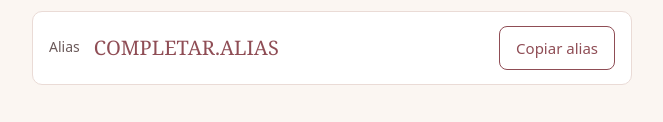
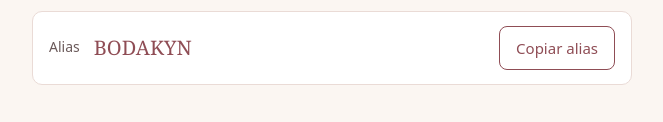
Before and after one commit to nehemias-lezcano/Recordatorio, a plain HTML site: page index.html in a window 1280 px wide. Shown: the part 1833-1955 px from the top of the page, without its empty margins (308-971 px from the left). Drawn offline with Linux system fonts and the light colour scheme.

Commit message:
Update index.html

```diff
--- a/index.html
+++ b/index.html
@@ -281,7 +281,7 @@ const CIVIL_INICIO_UTC  = '20261120T134000Z';  // 20/11/2026 10:40 hs Argentina
 const CIVIL_FIN_UTC     = '20261120T144000Z';  // 11:40 hs
 const LUGAR = 'Casona Rosada, Eugenia Ottone de Asconape 480, Paso del Rey, Buenos Aires';
 const FECHA_BODA = new Date('2026-11-22T11:30:00-03:00');
-const ALIAS = 'COMPLETAR.ALIAS';  // reemplazalo por tu alias real
+const ALIAS = 'BODAKYN';  // reemplazalo por tu alias real
 /* ================================================= */
 
 const EVENTOS = [
```
